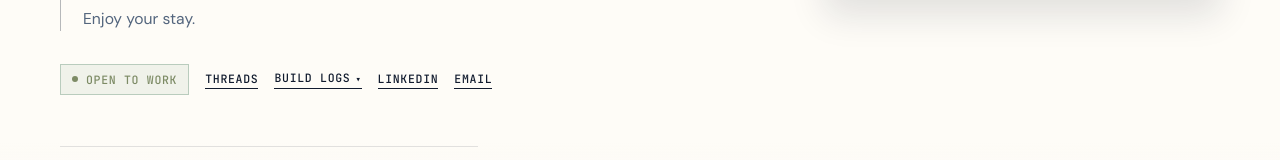
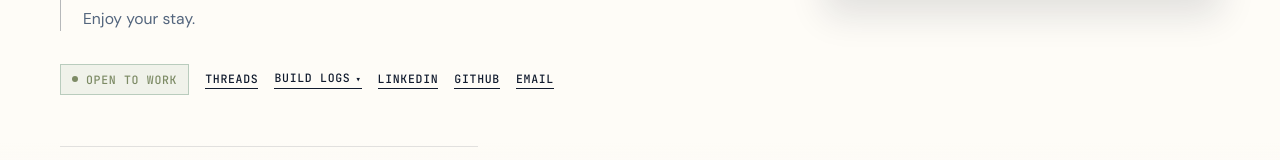
Before and after one commit to nigeleatworld/halfspaces, a plain HTML site: page index.html in a window 1280 px wide. Shown: the part 571-731 px from the top of the page. Drawn offline with Linux system fonts and the light colour scheme.

Commit message:
Add GitHub profile link (hero + contact card)
Now that operator-context-kit is a public, substantive, secret-free repo
with a real README, the earlier condition for linking GitHub is met (both
Claude + Codex had said: not until one clean public repo exists). Links to
the profile, not a deep repo link, next to LinkedIn in both spots.

Co-Authored-By: Claude Opus 4.8 <noreply@anthropic.com>

```diff
--- a/index.html
+++ b/index.html
@@ -1980,6 +1980,7 @@
                             </ul>
                         </details>
                         <a class="text-link" href="https://www.linkedin.com/in/nigellin/">LinkedIn</a>
+                        <a class="text-link" href="https://github.com/nigeleatworld">GitHub</a>
                         <a class="text-link" href="mailto:nigeleatworld@gmail.com">Email</a>
                     </div>
                 </div>
@@ -2327,7 +2328,7 @@
                         <div>
                             <strong>Nigel Lin</strong>
                             <span>Singapore</span>
-                            <span class="contact-links"><a class="text-link" href="mailto:nigeleatworld@gmail.com">Email me</a> <a class="text-link" href="https://www.linkedin.com/in/nigellin/">LinkedIn</a></span>
+                            <span class="contact-links"><a class="text-link" href="mailto:nigeleatworld@gmail.com">Email me</a> <a class="text-link" href="https://www.linkedin.com/in/nigellin/">LinkedIn</a> <a class="text-link" href="https://github.com/nigeleatworld">GitHub</a></span>
                         </div>
                     </div>
                 </div>
```
